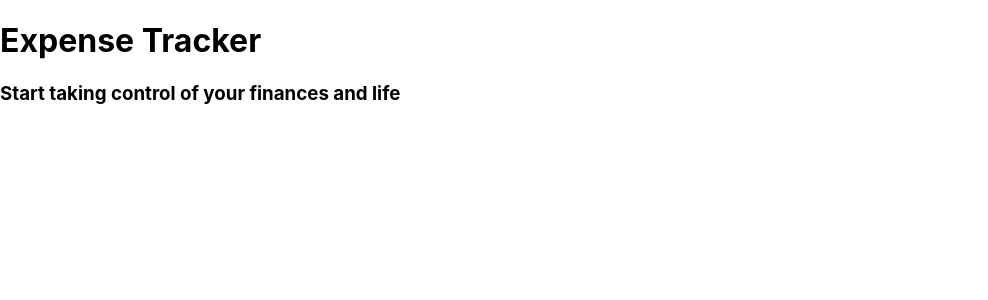
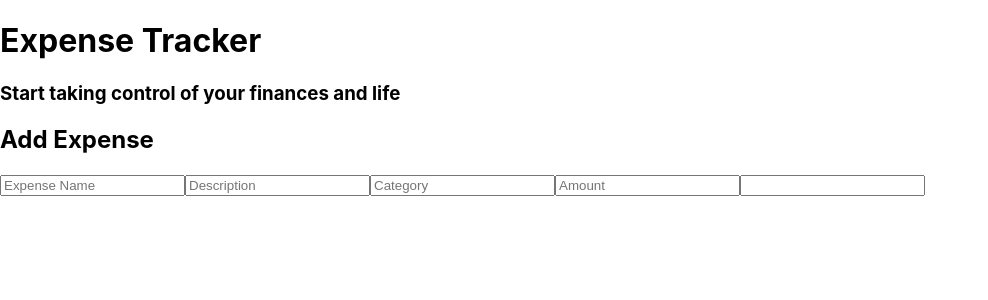
Before and after one commit to Kassim999999/Expence-tracker, a React (Create React App) app: page / in a window 1280 px wide. Shown: the top 300 px of the page, without its empty margins (0-988 px from the left). Built offline with nearby package versions, Linux system fonts and the light colour scheme.

Commit message:
Imported Form component

```diff
--- a/src/App.js
+++ b/src/App.js
@@ -1,9 +1,14 @@
 import './App.css';
+import Form from './components/Form';
 import Header from './components/Header';
 
 function App() {
   return (
-   <Header/>
+    <div>
+      <Header/>
+      <Form/>
+    </div>
+
   );
 }
 
```
